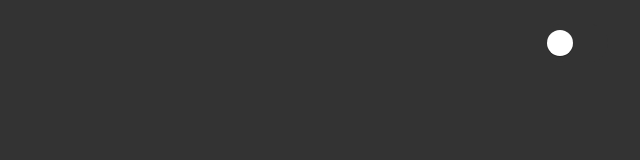
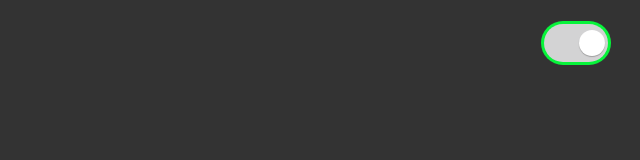
Before and after one commit to Anastasiia-Ihn/switch-themes, a plain HTML site: page index.html in a window 1280 px wide. Both pictures are taken after a click on the label 1216 px from the left and 43 px from the top of the page. Shown: the whole page, without its empty margins (640-1280 px from the left). Drawn offline with Linux system fonts and the light colour scheme.

Commit message:
fixed input

```diff
--- a/index.js
+++ b/index.js
@@ -1,22 +1,3 @@
-//   <div class="toolbar">
-//       <div class="theme-switch__control">
-//         <!-- Розмітка перемикача теми -->
-//         <input
-//           class="theme-switch__toggle"
-//           type="checkbox"
-//           name="theme"
-//           id="theme-switch-toggle"
-//           aria-label="Переключити між темною та світлою темою"
-//         />
-//         <label
-//           aria-hidden="true"
-//           class="theme-switch__track"
-//           for="theme-switch-toggle"
-//         ></label>
-//         <div class="theme-switch__marker" aria-hidden="true"></div>
-//       </div>
-//     </div>
-
 const Theme = {
     LIGHT: 'light-theme',
     DARK: 'dark-theme'
@@ -25,6 +6,7 @@ const Theme = {
 const input = document.querySelector('.theme-switch__toggle')
 const body = document.querySelector('body')
 
+const myTheme = localStorage.getItem('saveTheme');
 
 input.addEventListener('change', changeTheme);
 
@@ -43,11 +25,10 @@ function changeTheme(e) {
     }
 }
 
-const myTheme = localStorage.getItem('saveTheme');
 if (myTheme) {
     body.classList.add(myTheme)
 } else {
-        body.classList.add(Theme.LIGHT)
+    body.classList.add(Theme.LIGHT);
 
 }
 if (myTheme === Theme.DARK) {
--- a/style.css
+++ b/style.css
@@ -64,15 +64,15 @@ body.dark-theme {
   transition: transform 250ms var(--timing-function);
 }
 
-.theme-switchtoggle:checked + .theme-switchtrack {
+.theme-switch__toggle:checked + .theme-switch__track {
   background-color: #d3d3d4;
 }
 
-.theme-switchtoggle:checked ~ .theme-switchmarker {
+.theme-switch__toggle:checked ~ .theme-switch__marker {
   transform: translateX(35px);
 }
 
-.theme-switchtoggle:focus + .theme-switchtrack,
-.theme-switchtoggle:active + .theme-switchtrack {
-  box-shadow: 0 0 0 3px #2196f3;
+.theme-switch__toggle:focus + .theme-switch__track,
+.theme-switch__toggle:active + .theme-switch__track {
+  box-shadow: 0 0 0 3px #07f43a;
 }
```
Also changed, not shown: index.html (+1 -1 lines).
